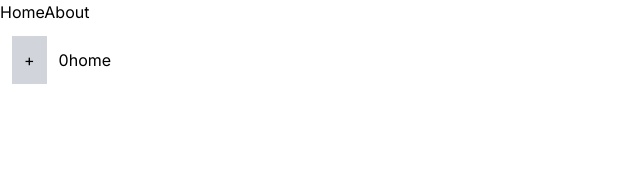
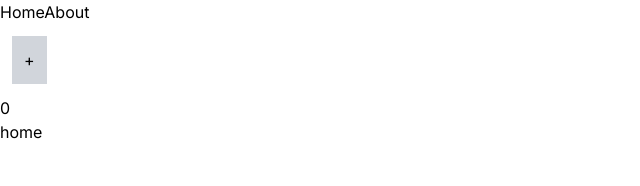
Before and after one commit to dioneuty/nextjs-test, a Next.js app: page / in a window 1280 px wide. Shown: the top 186 px of the page, without its empty margins (0-640 px from the left). Built offline with nearby package versions, Linux system fonts and the light colour scheme.

Commit message:
카운터 줄 내림

```diff
--- a/app/_components/Counter.tsx
+++ b/app/_components/Counter.tsx
@@ -5,10 +5,12 @@ import {ReactElement, useState} from "react";
 export default function Counter():ReactElement {
     const [counter,setCounter] = useState(0);
 
+    //todo: useCallback?
+
     return (
         <>
             <button className='p-3 bg-gray-300 m-3' onClick={() => setCounter((prev) => prev + 1)}>+</button>
-            {counter}
+            <p>{counter}</p>
         </>
     );
 }
```
